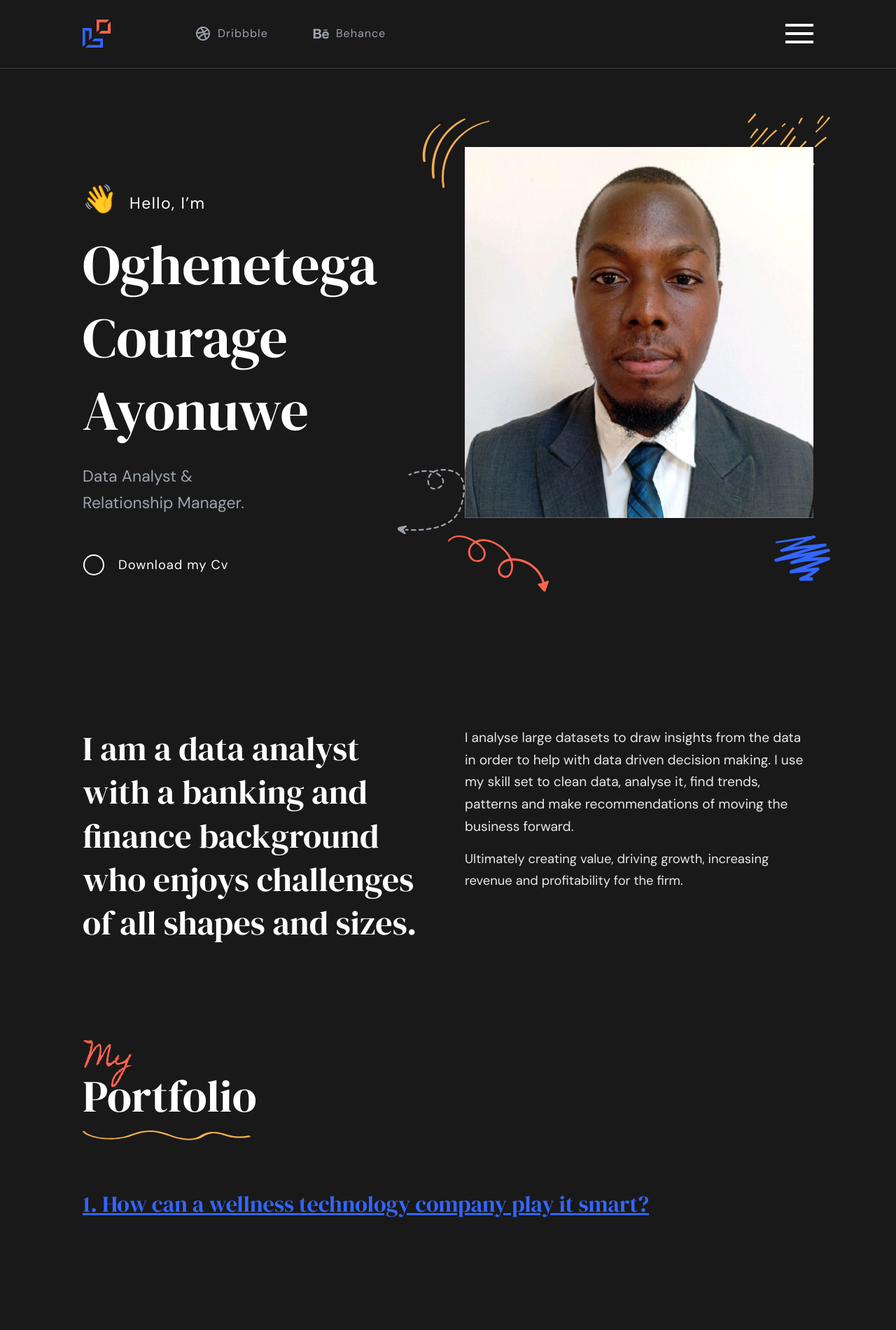
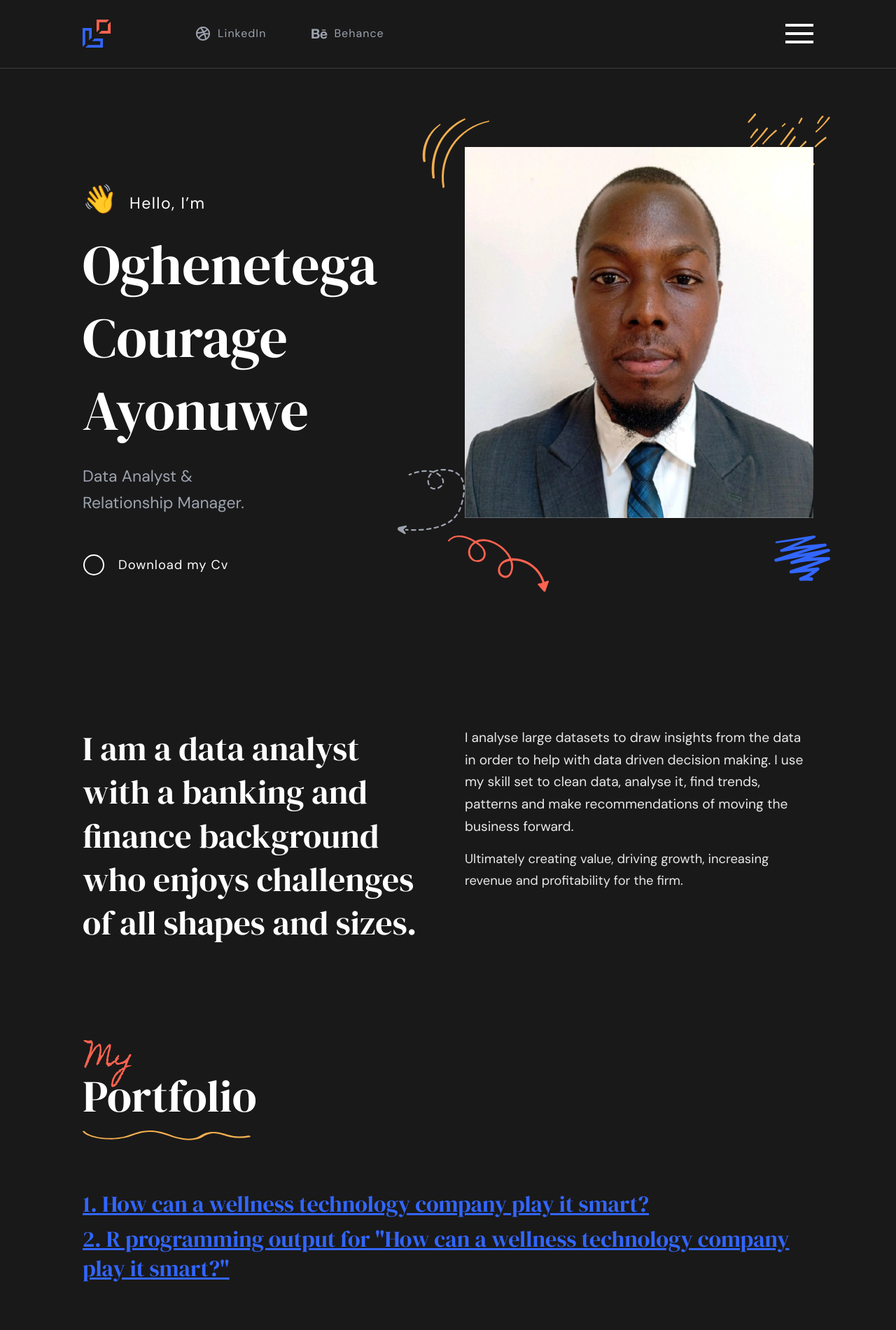
Before and after one commit to ayonuwecourage/ayonuwecourage.github.io, a website built with webpack: page docs/index.html in a window 1280 px wide. Shown: the top 1900 px of the page at 70% size. Built offline with nearby package versions, Linux system fonts and the light colour scheme.

Commit message:
Added project1 R programming output to portfolio

```diff
--- a/docs/index.html
+++ b/docs/index.html
@@ -45,7 +45,7 @@
   </noscript>
 
   <!-- Page Title -->
-  <title>Bootstrap 5 HTML Template</title>
+  <title>Oghenetega Ayonuwe Portfolio</title>
 
 </head>
 <body class="">
@@ -69,7 +69,7 @@
           </a>
           <ul class="navbar-nav me-auto d-none d-lg-flex mb-lg-0">
             <li class="nav-item">
-              <a class="nav-link d-flex align-items-center me-5 tracking-wide" href="#"><i class="ri-dribbble-line ri-xl me-2 align-middle"></i> Dribbble</a>
+              <a class="nav-link d-flex align-items-center me-5 tracking-wide" href="#"><i class="ri-dribbble-line ri-xl me-2 align-middle"></i> LinkedIn</a>
             </li>
             <li class="nav-item">
                 <a class="nav-link d-flex align-items-center tracking-wide" href="#"><i class="ri-behance-fill ri-xl me-2 align-middle"></i> Behance</a>
@@ -248,6 +248,11 @@
         </a>
     </h3>
 
+    <h3 class="text-xl font-semibold text-gray-700 mb-2">
+        <a href="project1_R_code_output.pdf" target="_blank" class="text-blue-600 hover:text-blue-800 hover:underline transition-colors duration-200">
+            2. R programming output for "How can a wellness technology company play it smart?"
+        </a>
+    </h3>
 
 </div>
             </div>
```
Also changed, not shown: 2 other files.
